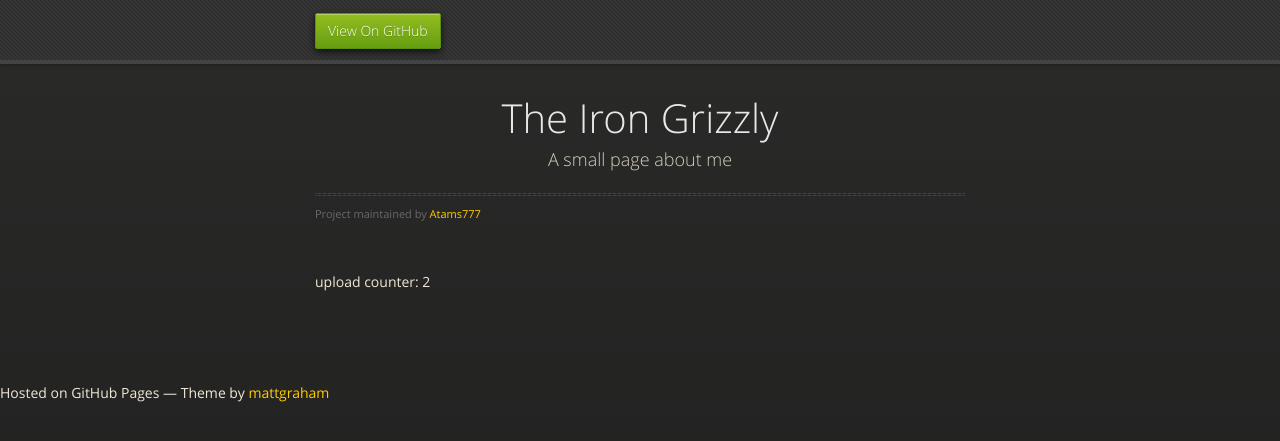
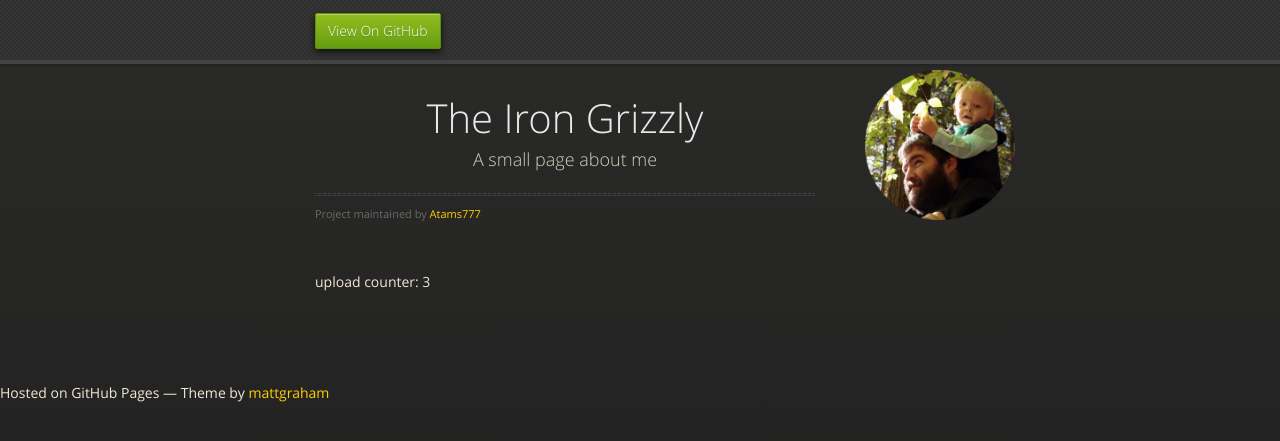
Before and after one commit to Atams777/atams777.github.io, a Jekyll site: the page built from index.md, in a window 1280 px wide. Shown: the top 441 px of the page. Built offline with Jekyll 4.4.1, drawn with Linux system fonts in a browser that asks for light colours.

Commit message:
Updates
Added picture, and changed picture type

```diff
--- a/_layouts/default.html
+++ b/_layouts/default.html
@@ -30,7 +30,9 @@
       </div><!-- end header -->
 
     <div class="wrapper">
-
+	<div id="photo" style="float: right;display: flex;position: relative;left: 50px;">
+		<img src="/24.png" style="width: 150px;height: 150px;">
+	</div>
       <section>
         <div id="title">
           <h1>{{ site.title | default: site.github.repository_name }}</h1>
--- a/index.md
+++ b/index.md
@@ -2,4 +2,4 @@
 layout: default
 ---
 
-upload counter: 2
+upload counter: 3
```
Also changed, not shown: 24.jpg (deleted), 24.png (added).
